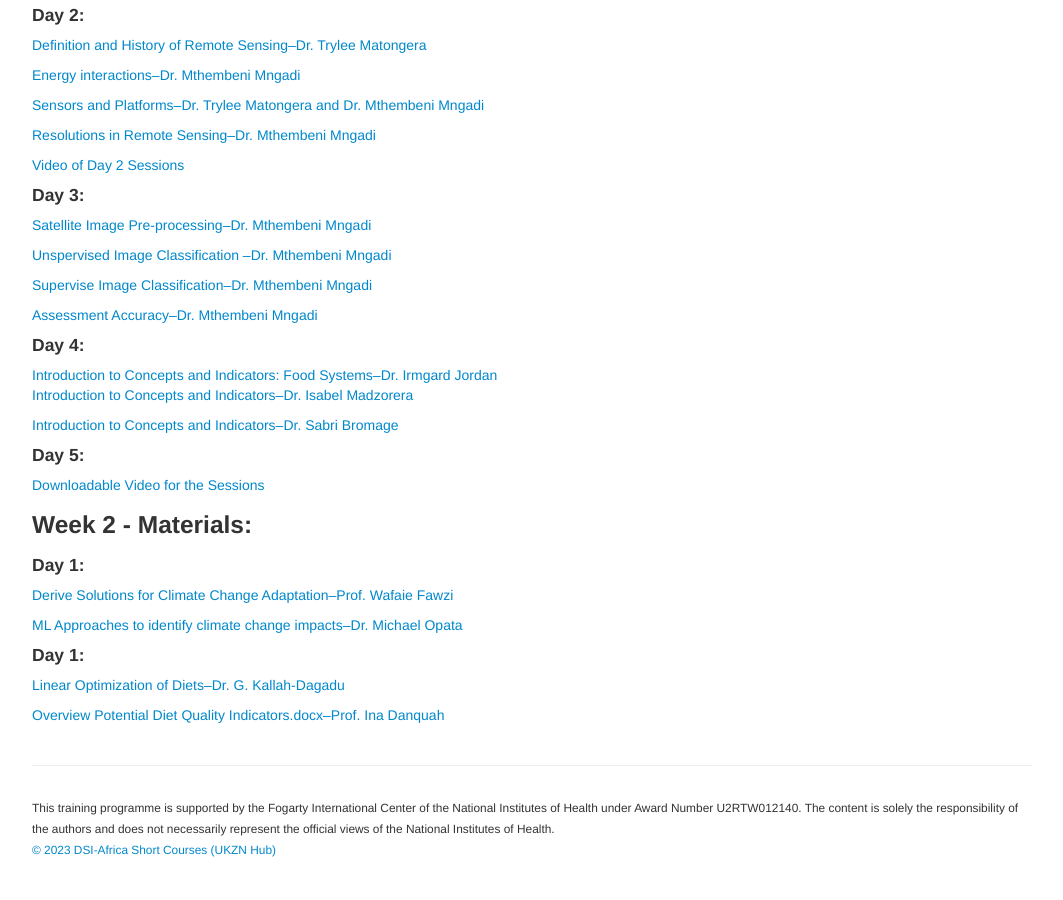
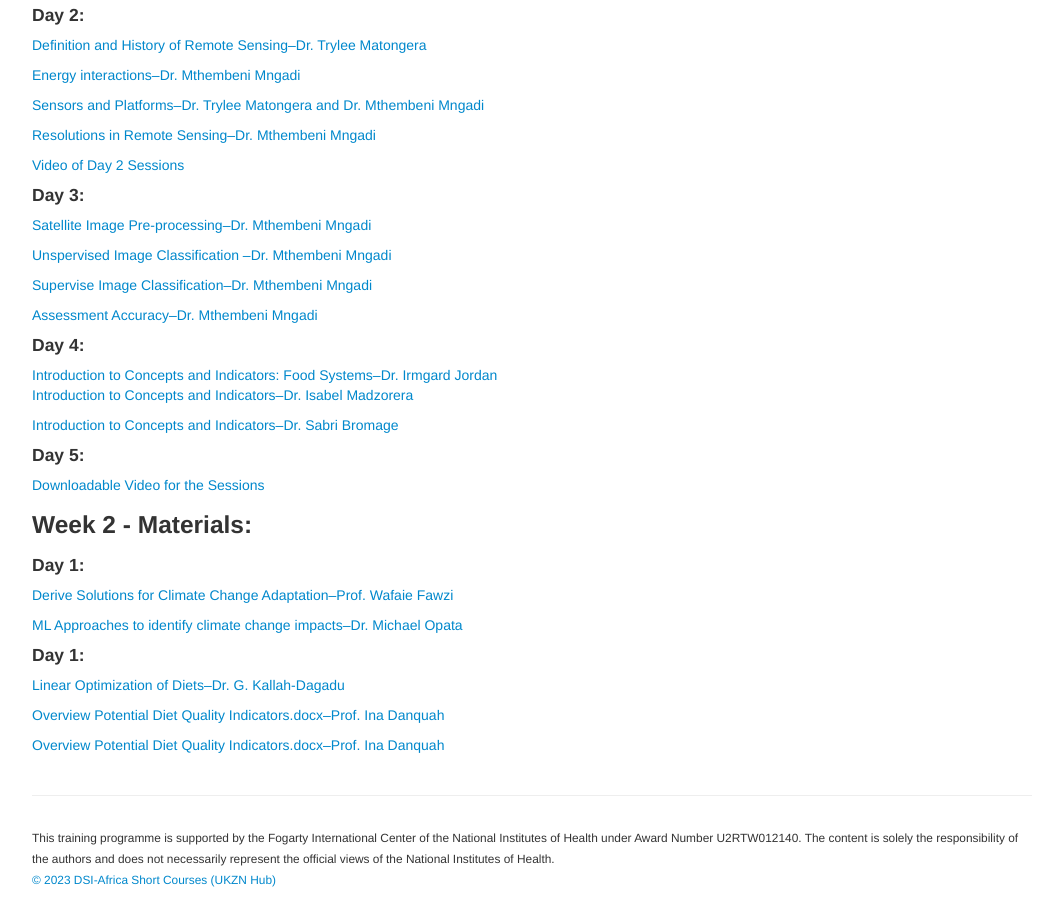
Before and after one commit to ccfscourseukzn/ccfscourseukzn.github.io, a Jekyll site: the page built from pages/lectures.md, in a window 1280 px wide and 900 px high, scrolled down 597 px. Shown: the whole window, without its empty margins (108-1171 px from the left). Built offline with Jekyll 4.4.1, drawn with Linux system fonts in a browser that asks for light colours; before the commit the page ends 1467 px from its top, so only the background shows below that.

Commit message:
Update lectures.md

```diff
--- a/pages/lectures.md
+++ b/pages/lectures.md
@@ -64,3 +64,5 @@ Below you'll find a list of links to lecture notes and code as well as links to
 <a href="https://ccfscourseukzn.github.io/PDFLectures/Diet optimization.pdf" download> Linear Optimization of Diets--Dr. G. Kallah-Dagadu</a> <br>
 
 <a href="https://ccfscourseukzn.github.io/PDFLectures/Overview_PotentialDietQualityIndicators_14.12.2022_revised.docx" download> Overview Potential Diet Quality Indicators.docx--Prof. Ina Danquah</a> <br>
+
+<a href="https://ccfscourseukzn.github.io/PDFLectures/Overview_PotentialDietQualityIndicators_14.12.2022_revised.docx" download> Overview Potential Diet Quality Indicators.docx--Prof. Ina Danquah</a> <br>
```
